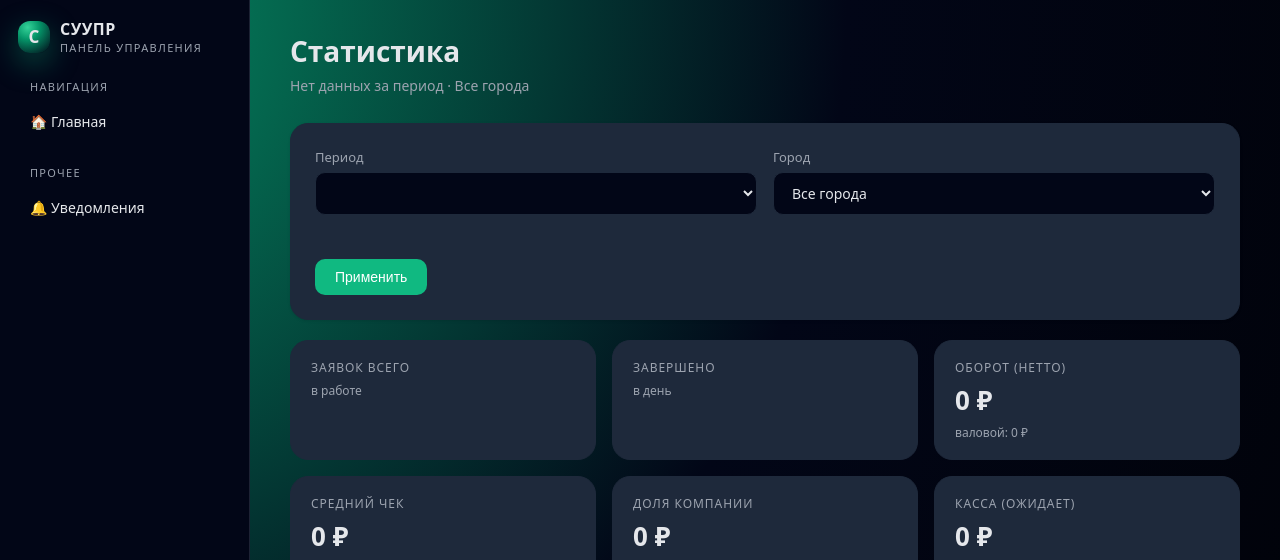
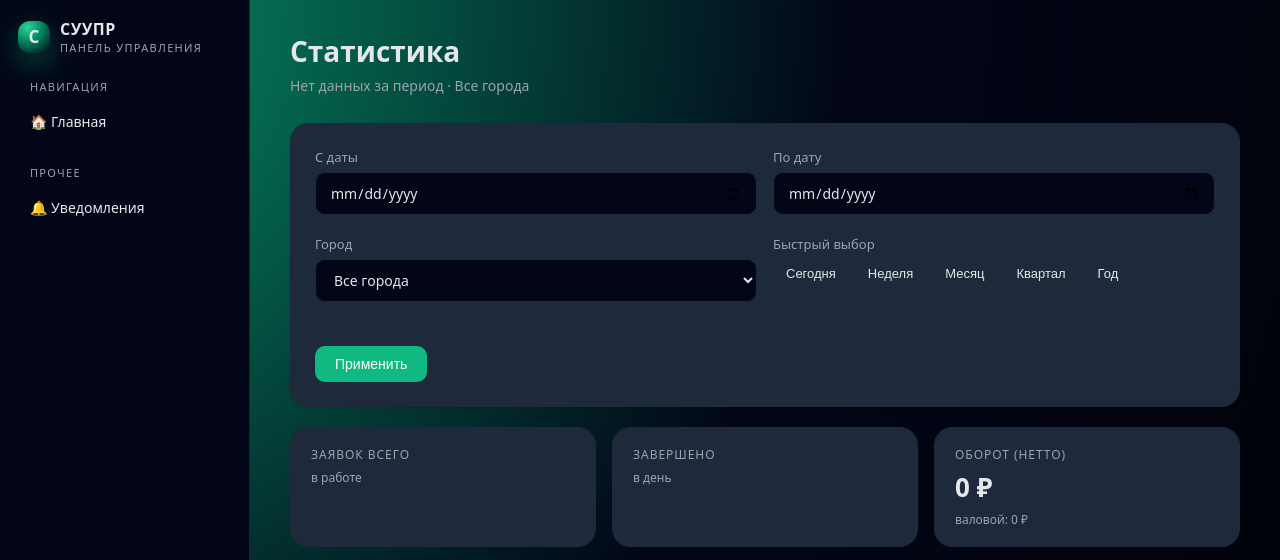
Before and after one commit to som1one/PromoutersWeb, a Python web app: template src/promouters/templates/stats.html in a window 1280 px wide. Shown: the top 560 px of the page. Run offline with Jinja, Linux system fonts and the light colour scheme; the template is opened without the code that fills it, so the values that code supplies are empty.

Commit message:
fix(stats): replace period dropdown with date_from/date_to + quick presets row

```diff
--- a/src/promouters/templates/stats.html
+++ b/src/promouters/templates/stats.html
@@ -18,22 +18,15 @@
 <form method="get" action="/admin/stats" class="card card-flat" id="stats-filter">
   <div class="form-row">
     <div class="form-group">
-      <label class="form-label">Период</label>
-      <select name="period" id="period-select">
-        {% for p in available_periods %}
-        <option value="{{ p }}" {% if period == p %}selected{% endif %}>
-          {% if p == 'today' %}Сегодня
-          {% elif p == 'week' %}Неделя
-          {% elif p == 'month' %}Месяц
-          {% elif p == 'quarter' %}Квартал
-          {% elif p == 'year' %}Год
-          {% elif p == 'last_30' %}Последние 30 дней
-          {% elif p == 'custom' %}Произвольный период
-          {% else %}{{ p }}{% endif %}
-        </option>
-        {% endfor %}
-      </select>
+      <label class="form-label">С даты</label>
+      <input type="date" name="date_from" value="{{ date_from }}" required>
     </div>
+    <div class="form-group">
+      <label class="form-label">По дату</label>
+      <input type="date" name="date_to" value="{{ date_to }}" required>
+    </div>
+  </div>
+  <div class="form-row">
     <div class="form-group">
       <label class="form-label">Город</label>
       <select name="city_id">
@@ -43,32 +36,22 @@
         {% endfor %}
       </select>
     </div>
-  </div>
-  <div class="form-row" id="custom-dates" {% if period != 'custom' %}style="display:none;"{% endif %}>
     <div class="form-group">
-      <label class="form-label">С даты</label>
-      <input type="date" name="date_from" value="{{ date_from }}">
-    </div>
-    <div class="form-group">
-      <label class="form-label">По дату</label>
-      <input type="date" name="date_to" value="{{ date_to }}">
+      <label class="form-label">Быстрый выбор</label>
+      <div class="row" style="flex-wrap: wrap; gap: 6px;">
+        <button type="submit" name="preset" value="today" class="btn btn-sm btn-ghost">Сегодня</button>
+        <button type="submit" name="preset" value="week" class="btn btn-sm btn-ghost">Неделя</button>
+        <button type="submit" name="preset" value="month" class="btn btn-sm btn-ghost">Месяц</button>
+        <button type="submit" name="preset" value="quarter" class="btn btn-sm btn-ghost">Квартал</button>
+        <button type="submit" name="preset" value="year" class="btn btn-sm btn-ghost">Год</button>
+      </div>
     </div>
   </div>
+  <input type="hidden" name="period" value="custom">
   <div class="form-actions">
     <button type="submit" class="btn">Применить</button>
   </div>
 </form>
-
-<script>
-(function () {
-  var sel = document.getElementById('period-select');
-  var custom = document.getElementById('custom-dates');
-  if (!sel || !custom) return;
-  function sync() { custom.style.display = sel.value === 'custom' ? '' : 'none'; }
-  sel.addEventListener('change', sync);
-  sync();
-})();
-</script>
 
 <div class="grid-cards">
   <div class="kpi"><div class="kpi-label">Заявок всего</div><div class="kpi-value" data-stat="branch-total">{{ dashboard.cards.total }}</div><div class="kpi-delta">{{ dashboard.cards.in_progress }} в работе</div></div>
```
Also changed, not shown: src/promouters/web/stats.py (+10 -4 lines).
